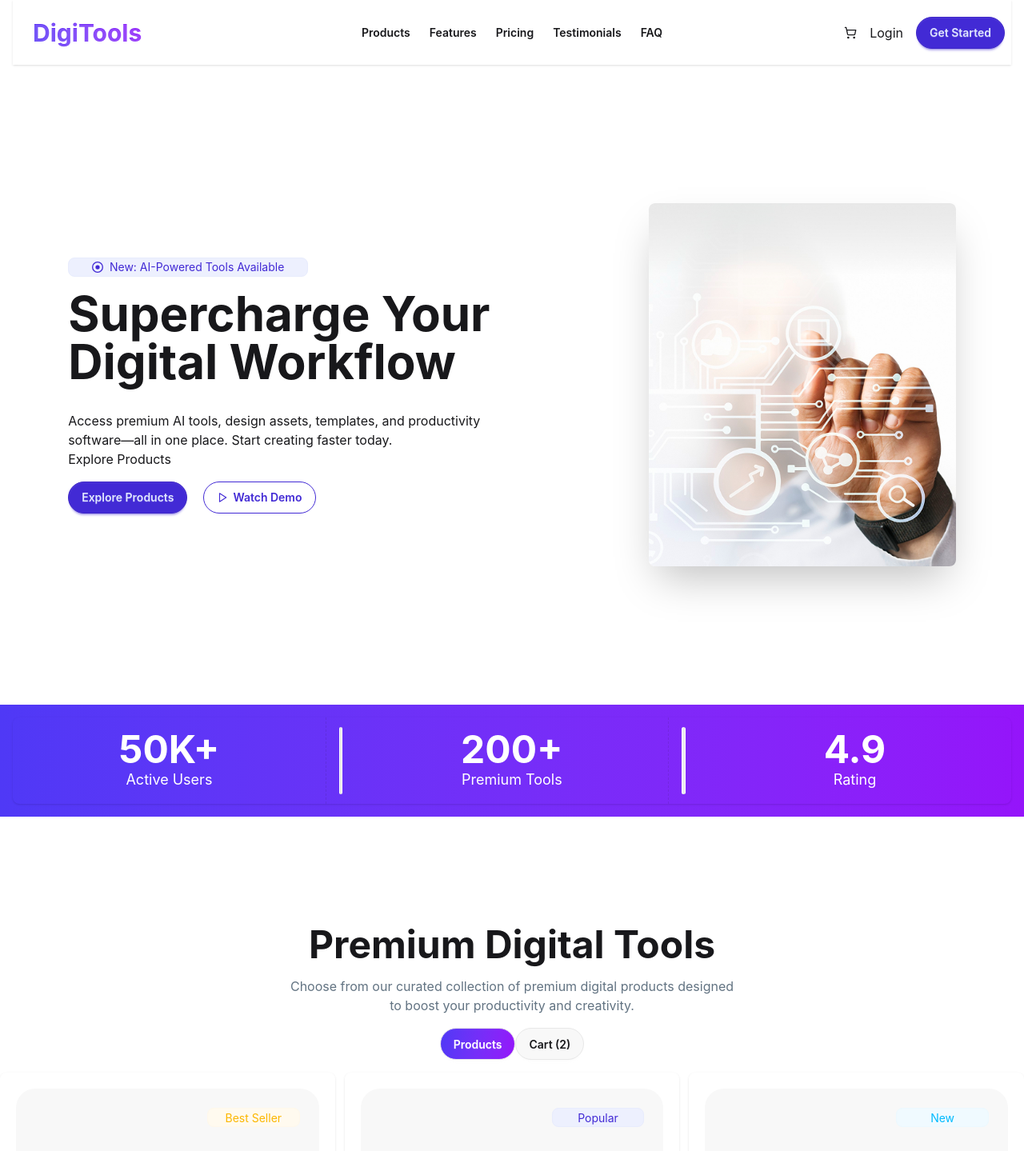
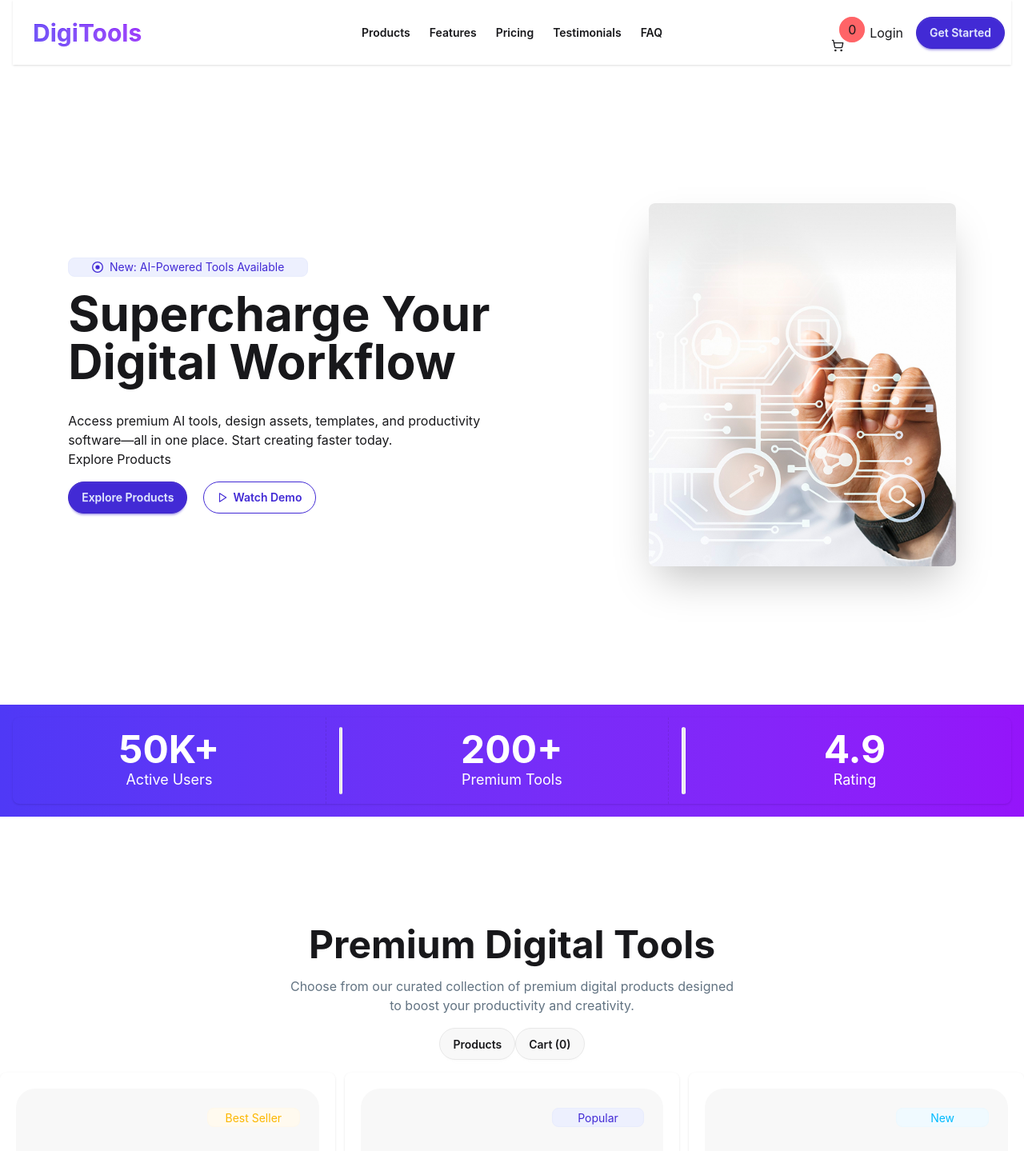
Before and after one commit to sanjana-moon/DigiTools_App, a React (Vite) app: page / in a window 1280 px wide. Shown: the top 1439 px of the page at 80% size. Built offline with nearby package versions, Linux system fonts and the light colour scheme.

Commit message:
cart functionality done

```diff
--- a/package.json
+++ b/package.json
@@ -14,6 +14,7 @@
     "react": "^19.2.4",
     "react-dom": "^19.2.4",
     "react-icons": "^5.6.0",
+    "react-toastify": "^11.0.5",
     "tailwindcss": "^4.2.2"
   },
   "devDependencies": {
--- a/src/App.jsx
+++ b/src/App.jsx
@@ -1,12 +1,13 @@
+import { Suspense, useState } from 'react'
 import './App.css'
 import Banner from './Component/Banner/Banner'
 import CardContainer from './Component/CardContainer/CardContainer'
-import About from './Component/Footer/About'
 import Footer from './Component/Footer/Footer'
 import Instruction from './Component/InstructionCard/InstructionCards'
 import Navbar from './Component/Navbar/Navbar'
 import PricingCard from './Component/PricingCard/PricingCard'
 import Stat from './Component/Stat/Stat'
+import { ToastContainer } from 'react-toastify'
 
 const fetchCards = async () => {
   const res = await fetch('/data.json')
@@ -15,16 +16,29 @@ const fetchCards = async () => {
 const cardsPromise = fetchCards()
 
 function App() {
+  const [selectedCards, setSelectedCards] = useState([])
 
   return (
     <>
-      <Navbar />
+      <Navbar
+        selectedCards={selectedCards}
+        setSelectedCards={setSelectedCards} />
       <Banner />
       <Stat />
-      <CardContainer cardsPromise={cardsPromise}/>
-      <Instruction/>
-      <PricingCard/>
-      <Footer/>
+      <Suspense fallback={
+        <div className=' p-50 flex items-center justify-center'>
+          <span className="loading loading-dots loading-xl">
+          </span>
+        </div>}>
+        <CardContainer
+        cardsPromise={cardsPromise}
+        selectedCards={selectedCards}
+        setSelectedCards={setSelectedCards} />
+      </Suspense>
+      <Instruction />
+      <PricingCard />
+      <Footer />
+      <ToastContainer/>
     </>
   )
 }
--- a/src/Component/CardContainer/CardContainer.jsx
+++ b/src/Component/CardContainer/CardContainer.jsx
@@ -2,9 +2,10 @@ import React, { use, useState } from 'react';
 import Products from './Product/Products';
 import Carts from './Carts/Carts';
 
-const CardContainer = ({ cardsPromise }) => {
+const CardContainer = ({ cardsPromise, selectedCards, setSelectedCards }) => {
     const cards = use(cardsPromise)
-    const [selectedCards, setSelectedCards] = useState("product")
+    const [selectedType, setSelectedType] = useState("product")
+
 
     return (
         <div className='py-30'>
@@ -14,26 +15,26 @@ const CardContainer = ({ cardsPromise }) => {
                     Choose from our curated collection of premium digital products designed <br /> to boost your productivity and creativity.</p>
                 <div className='flex justify-center'>
                     <button
-                        onClick={() => setSelectedCards("product")}
+                        onClick={() => setSelectedType("product")}
                         className={`btn ${selectedCards === 'product' ? "bg-linear-100 from-[#4F39F6] to-[#9514FA] text-white" : ""} rounded-full`}>
                         Products</button>
                     <button
-                        onClick={() => setSelectedCards("cart")}
-                        className={`btn ${selectedCards === 'cart' ? "bg-linear-100 from-[#4F39F6] to-[#9514FA] text-white" : ""} rounded-full`}>
-                        Cart (2)</button>
+                        onClick={() => setSelectedType("cart")}
+                        className={`btn ${selectedType === 'cart' ? "bg-linear-100 from-[#4F39F6] to-[#9514FA] text-white" : ""} rounded-full`}>
+                        Cart ({selectedCards.length})</button>
                 </div>
 
             </div>
             {
-                (selectedCards === "product" ?
+                (selectedType === "product" ?
                     <Products
                         cards={cards}
                         selectedCards={selectedCards}
-                        setSelectedCards={selectedCards} /> :
+                        setSelectedCards={setSelectedCards} /> :
                     <Carts
-                    cards={cards}
-                    selectedCards={selectedCards}
-                    setSelectedCards={setSelectedCards}/>)
+                        cards={cards}
+                        selectedCards={selectedCards}
+                        setSelectedCards={setSelectedCards} />)
             }
         </div>
     );
--- a/src/Component/CardContainer/Carts/Cart.jsx
+++ b/src/Component/CardContainer/Carts/CartCard.jsx
@@ -1,7 +1,6 @@
 import React from 'react';
 
-const Cart = ({card}) => {
-    console.log(card)
+const CartCard = ({ card }) => {
     return (
         <div className='flex justify-between py-5'>
             <div className='flex items-center gap-5'>
@@ -16,4 +15,4 @@ const Cart = ({card}) => {
     );
 };
 
-export default Cart;
+export default CartCard;
--- a/src/Component/CardContainer/Carts/Carts.jsx
+++ b/src/Component/CardContainer/Carts/Carts.jsx
@@ -1,14 +1,19 @@
-import React from 'react';
-import Cart from './Cart';
+import React, { useState } from 'react';
+import CartCard from './CartCard';
 
-const Carts = ({cards, selectedCards, setSelectedCards}) => {
+const Carts = ({ selectedCards, setSelectedCards }) => {
+
     return (
         <div className='container mx-auto p-4 space-y-6'>
             <h2 className='text-xl font-bold'>Your Cart</h2>
             {
-                cards.map(card => {
-                    return(
-                        <Cart key={card.id} card={card}/>
+                selectedCards.map(card => {
+                    return (
+                        <CartCard
+                            key={card.id}
+                            card={card}
+                            selectedCards={selectedCards}
+                            setSelectedCards={setSelectedCards} />
                     )
                 })
             }
--- a/src/Component/CardContainer/Product/Product.jsx
+++ b/src/Component/CardContainer/Product/ProductCard.jsx
@@ -1,7 +1,16 @@
-import React from 'react';
+import React, { useState } from 'react';
 import { GiCheckMark } from 'react-icons/gi';
+import { toast } from 'react-toastify';
 
-const Product = ({ card }) => {
+const ProductCard = ({ card, selectedCards, setSelectedCards}) => {
+    const [isSelected, setIsSelected] = useState(false)
+
+    const handleCards = () => {
+        setIsSelected(true)
+        toast(`${card.name} added to cart`)
+        setSelectedCards([...selectedCards, card])
+    }
+
     const tagStyle = {
         "new": "badge-info",
         "popular": "badge-primary",
@@ -30,7 +39,9 @@ const Product = ({ card }) => {
                         }
                     </ul>
                     <div className="mt-6">
-                        <button className="btn btn-primary bg-linear-100 from-[#4F39F6] to-[#9514FA] btn-block rounded-full">Buy Now</button>
+                        <button
+                        onClick={handleCards}
+                        className={`btn btn-primary btn-block rounded-full ${isSelected? "bg-linear-100 from-[#03700b] to-[#1dce5e] pointer-events-none" :"bg-linear-100 from-[#4F39F6] to-[#9514FA]"}`}>{isSelected? "Added to cart": "Buy Now"}</button>
                     </div>
                 </div>
             </div>
@@ -38,4 +49,4 @@ const Product = ({ card }) => {
     );
 };
 
-export default Product;
+export default ProductCard;
--- a/src/Component/CardContainer/Product/Products.jsx
+++ b/src/Component/CardContainer/Product/Products.jsx
@@ -1,5 +1,5 @@
 import React from 'react';
-import Product from './Product';
+import ProductCard from './ProductCard';
 
 const Products = ({ cards, selectedCards, setSelectedCards }) => {
     return (
@@ -7,7 +7,11 @@ const Products = ({ cards, selectedCards, setSelectedCards }) => {
             {
                 cards.map(card => {
                     return (
-                        <Product key={card.id} card={card} />
+                        <ProductCard
+                        key={card.id}
+                        card={card}
+                        selectedCards={selectedCards}
+                        setSelectedCards={setSelectedCards} />
                     )
                 })
             }
--- a/src/Component/Navbar/Navbar.jsx
+++ b/src/Component/Navbar/Navbar.jsx
@@ -1,7 +1,7 @@
 import React from 'react';
 import { LuShoppingCart } from 'react-icons/lu';
 
-const Navbar = () => {
+const Navbar = ({selectedCards, setSelectedCards}) => {
     return (
         <div className='container mx-auto px-4'>
             <div className="navbar bg-base-100 flex shadow-sm py-4 gap-4 flex-col md:flex-row">
@@ -33,9 +33,9 @@ const Navbar = () => {
                 </div>
                 <div className="navbar-end flex items-center gap-4">
                     <div>
-                        <span className="relative flex size-3 left-2.5 top-1 hidden">
-                            <span className="absolute inline-flex h-full w-full animate-ping rounded-full bg-sky-400 opacity-75"></span>
-                            <span className="relative inline-flex size-3 rounded-full bg-sky-500"></span>
+                        <span className="relative flex size-8 left-2.5 top-1">
+                            <span className={`absolute inline-flex h-full w-full rounded-full bg-red-300 opacity-75 ${selectedCards.length >0 && "animate-ping"}`}></span>
+                            <span className="relative inline-flex size-8 rounded-full bg-red-400 items-center justify-center">{selectedCards.length}</span>
                         </span>
                         <LuShoppingCart />
                     </div>
--- a/src/Component/PricingCard/PricingCard.jsx
+++ b/src/Component/PricingCard/PricingCard.jsx
@@ -8,7 +8,7 @@ const PricingCard = () => {
                 <h1 className='text-5xl font-bold pb-4'>Simple, Transparent Pricing</h1>
                 <p className='text-[#627382]'>Choose the plan that fits your needs. Upgrade or downgrade anytime.</p>
             </div>
-            <div className='container mx-auto flex gap-8 justify-center'>
+            <div className='container mx-auto flex gap-8 justify-center flex-col md:flex-row'>
                 <div className="card w-96 shadow-sm">
                     <div className="card-body bg-base-200 rounded-3xl">
                         <h2 className="text-2xl font-bold">Starter</h2>
```
Also changed, not shown: 1 other file (tests, documents, lock files or other folders).
